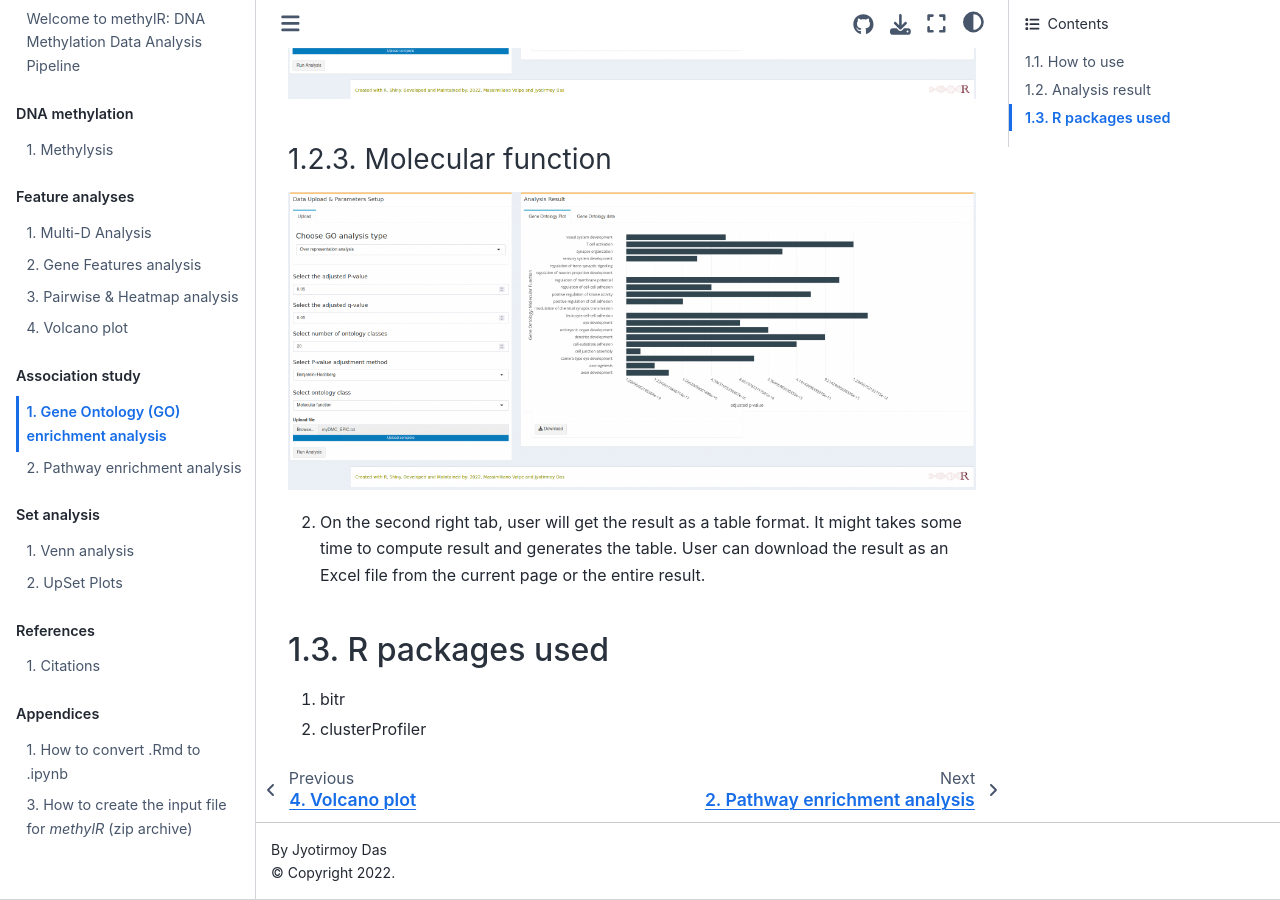
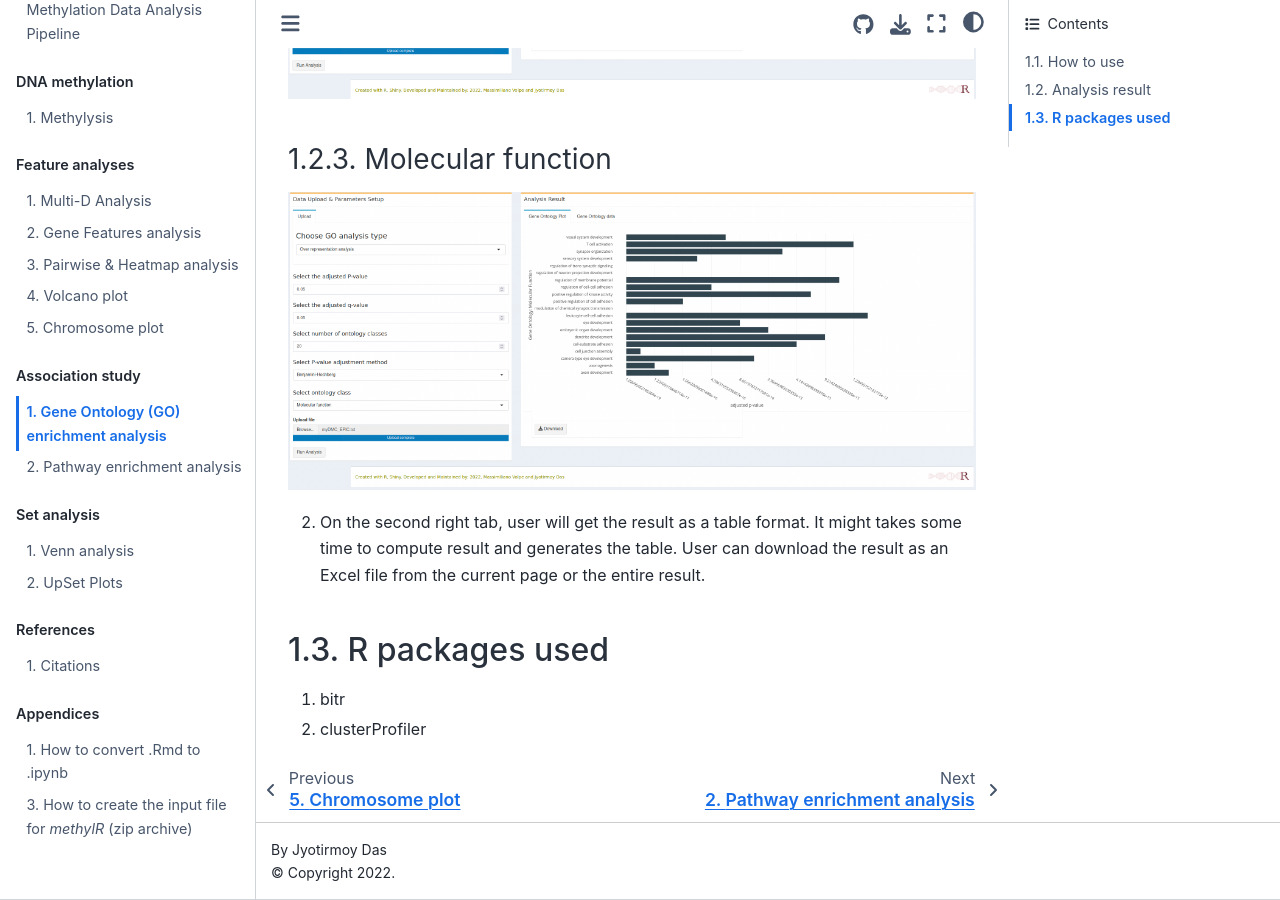
Before and after one commit to JD2112/methylr, a Jupyter Book: the page built from docs/go.ipynb, in a window 1280 px wide and 900 px high, scrolled down 1919 px. Built offline with Jupyter Book 1.0.4 settings and Sphinx 7.4.7 and the Sphinx Book theme 1.1.4, drawn with Linux system fonts in a browser that asks for light colours; cross-references to code outside the pages are shown as plain code.

Commit message:
added chromosome plot to manual

```diff
--- a/docs/_toc.yml
+++ b/docs/_toc.yml
@@ -15,6 +15,7 @@ parts:
     - file: genomicfeatures
     - file: pairwise
     - file: volcano
+    - file: chromosome
   - caption: Association study
     numbered: True
     chapters:
```
